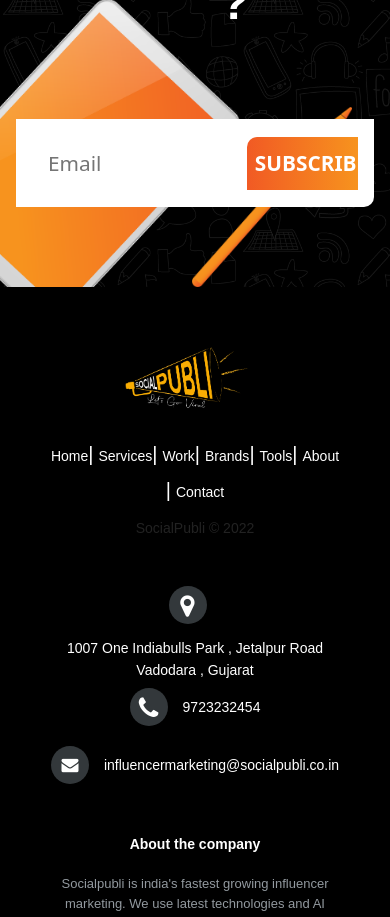
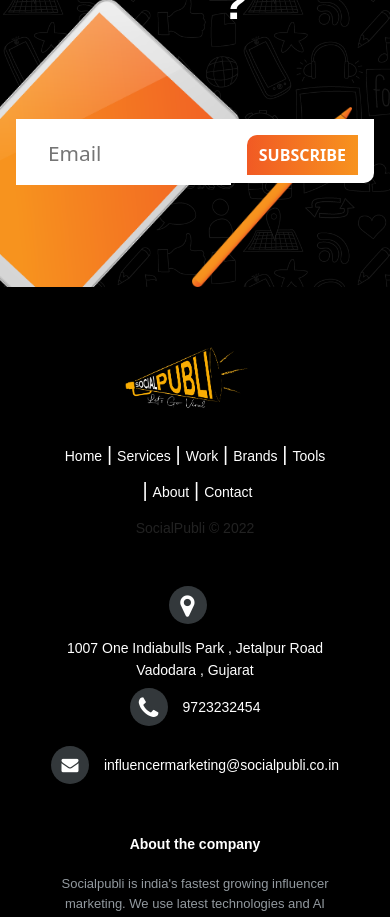
Before and after one commit to Shivam181103/socialpubli1, a React (Create React App) app: page / in a window 390 px wide. Shown: the part 6640-7557 px from the top of the page. Built offline with nearby package versions, Linux system fonts and the light colour scheme; a web font is replaced by a local one.

Commit message:
change 1.5002

```diff
--- a/src/components/Home/homelanding.css
+++ b/src/components/Home/homelanding.css
@@ -808,6 +808,13 @@
     width: calc( 100% - 2rem );
 
 }
+.ready-to-join-us form{
+    height: 4rem;
+}
+.ready-to-join-us form button{
+    font-size: 1rem;
+    height: 2.5rem;
+}
 .global-text-cont>div>div{
     margin: 1rem;
     margin-top: -3rem;
--- a/src/components/footer.css
+++ b/src/components/footer.css
@@ -174,15 +174,19 @@
   font-weight:300;
   font-size: 20px;
   left: 0;
+  padding:0 0.3rem ;
   color: #fff;
   display: inline-block;
   padding-right: 5px;
+
 }
 
 .footer-distributed .footer-links .link-1:before {
   content: none;
 }
-
+.footer-links>a{
+	transition: all 0.2s ease-out;
+}
 .footer-links>a:hover{
   color: #f8971d;
 }
@@ -199,8 +203,11 @@
 	font-size: 13px;
 	font-weight: normal;
 	margin: 0;
+	transition: all 0.2s ease-in;
 }
-
+.footer-company-about:hover{
+	color: #bbc1c7 ;
+}
 .footer-distributed .footer-company-about span{
 	display: block;
 	color:  #ffffff;
@@ -225,7 +232,7 @@
 	color: #ffffff;
 	text-align: center;
 	line-height: 35px;
-
+	transition: all 0.2s ease-in;
 	margin-right: 3px;
 	margin-bottom: 5px;
 }
```
